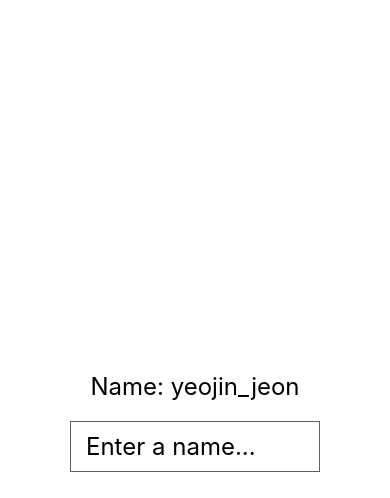
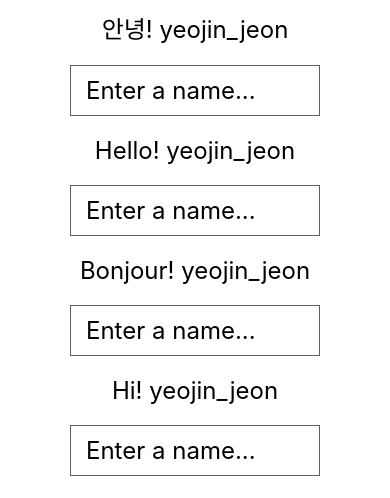
Before and after one commit to YeojinJeon/react-native-context-api, a React Native app: screen / in a window 390 px wide. Shown: the top 498 px of the page. Built offline with nearby package versions, Linux system fonts and the light colour scheme.

Commit message:
Provider 예제 1

```diff
--- a/package.json
+++ b/package.json
@@ -12,7 +12,8 @@
   "dependencies": {
     "expo": "~52.0.20",
     "expo-status-bar": "~2.0.0",
-    "react": "18.3.1",
+    "react": "^18.3.1",
+    "react-dom": "^18.3.1",
     "react-native": "0.76.5",
     "styled-components": "^6.1.13"
   },
--- a/src/App.js
+++ b/src/App.js
@@ -1,11 +1,12 @@
 import React from 'react';
 import styled from 'styled-components/native';
 import User from './components/User';
-import UserContext, { UserProvider } from './contexts/User';
+import { UserProvider } from './contexts/User';
 import Input from './components/Input';
+import { SafeAreaView } from 'react-native';
 
 const Container = styled.View`
-    flex: 1;
+    flex-direction: column;
     background-color: #ffffff;
     justify-content: center;
     align-items: center;
@@ -13,12 +14,32 @@ const Container = styled.View`
 
 const App = () => {
     return (
+        <SafeAreaView>
+            <UserProvider value="안녕">
+                <Container>
+                    <User />
+                    <Input />
+                </Container>
+            </UserProvider>
+            <UserProvider value="Hello">
+                <Container>
+                    <User />
+                    <Input />
+                </Container>
+            </UserProvider>
+            <UserProvider value="Bonjour">
+                <Container>
+                    <User />
+                    <Input />
+                </Container>
+            </UserProvider>
             <UserProvider>
                 <Container>
                     <User />
                     <Input />
                 </Container>
             </UserProvider>
+        </SafeAreaView>
     );
 };
 
--- a/src/components/User.js
+++ b/src/components/User.js
@@ -8,8 +8,11 @@ const StyledText = styled.Text`
 `;
 
 const User = () => {
-    const { user } = useContext(UserContext);
-    return (<StyledText>Name: {user.name}</StyledText>
+    const { user, hi } = useContext(UserContext);
+    return (
+        <StyledText>
+            {hi.text}! {user.name}
+        </StyledText>
     );
 };
 
--- a/src/contexts/User.js
+++ b/src/contexts/User.js
@@ -1,12 +1,26 @@
-import React, { createContext, useState } from 'react';
+import React, { createContext, useEffect, useState } from 'react';
 
-const UserContext = createContext({ user: { name: '' }, dispatch: () => {} });
+const UserContext = createContext({
+    user: { name: '' },
+    dispatch: () => {},
+    hi: { text: '' },
+});
 
-const UserProvider = ({ children }) => {
+const UserProvider = ({ children, value }) => {
     const [name, setName] = useState('yeojin_jeon');
-    const value = { user: { name }, dispatch: setName };
+    const [text, setText] = useState('Hi');
+
+    useEffect(() => {
+        if (value) {
+            setText(value);
+        }
+    }, [value]);
+
+    const valueContext = { user: { name }, dispatch: setName, hi: { text } };
     return (
-        <UserContext.Provider value={value}>{children}</UserContext.Provider>
+        <UserContext.Provider value={valueContext}>
+            {children}
+        </UserContext.Provider>
     );
 };
 
```
Also changed, not shown: 1 other file (tests, documents, lock files or other folders). Lines whose indentation alone changed are shown as unchanged.
